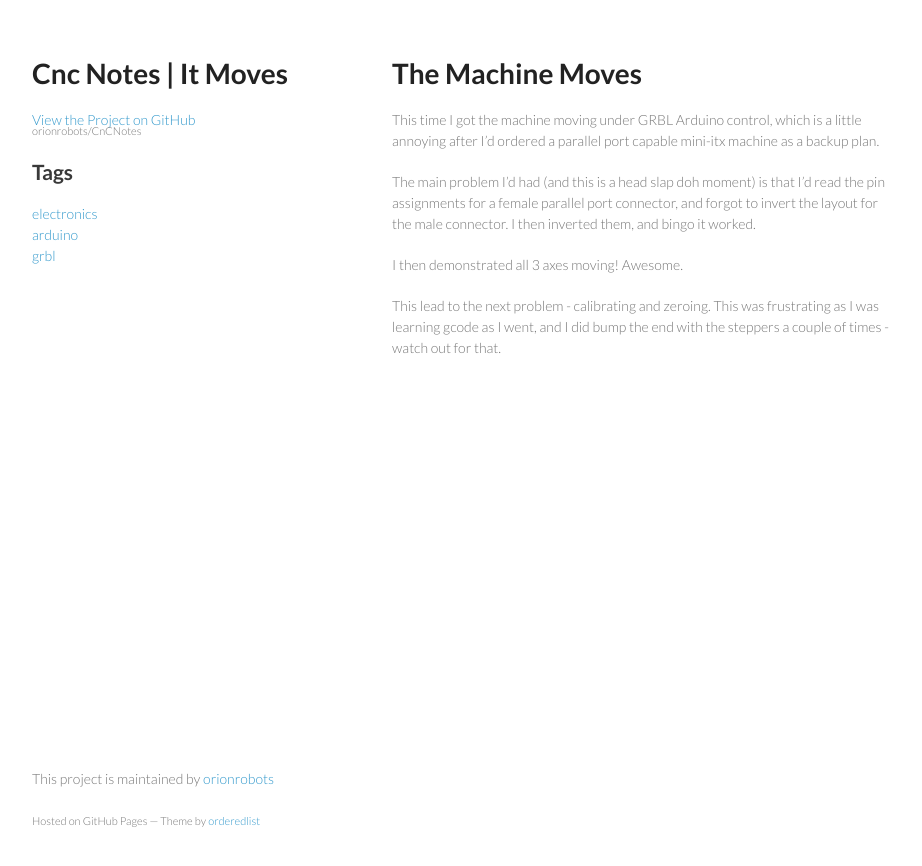
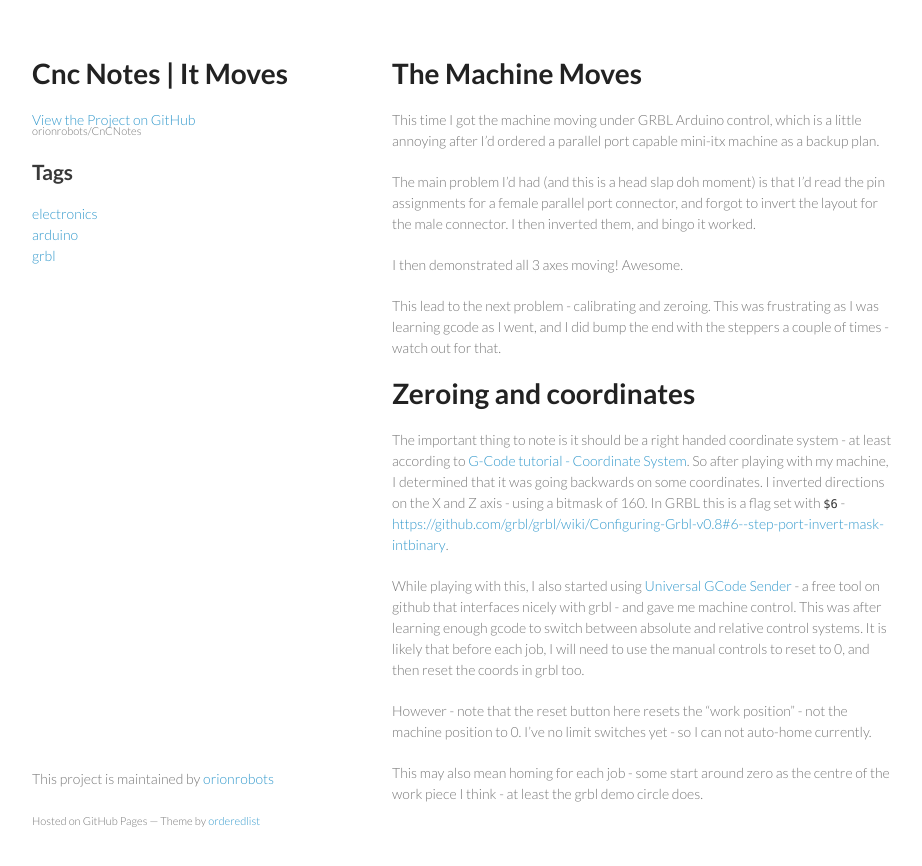
Before and after one commit to orionrobots/CnCNotes, a Jekyll site: the page built from _posts/2014-02-06-it-moves.md, in a window 1280 px wide. Shown: the top 866 px of the page, without its empty margins (178-1100 px from the left). Built offline with Jekyll 4.4.1, drawn with Linux system fonts in a browser that asks for light colours.

Commit message:
Next chunk

````diff
--- a/_posts/2014-02-06-it-moves.md
+++ b/_posts/2014-02-06-it-moves.md
@@ -12,3 +12,13 @@ The main problem I'd had (and this is a head slap doh moment) is that I'd read t
 I then demonstrated all 3 axes moving! Awesome.
 
 This lead to the next problem - calibrating and zeroing. This was frustrating as I was learning gcode as I went, and I did bump the end with the steppers a couple of times - watch out for that.
+
+# Zeroing and coordinates
+
+The important thing to note is it should be a right handed coordinate system - at least according to [G-Code tutorial - Coordinate System](http://www.cnccookbook.com/CCCNCGCodeCoordinates.htm). So after playing with my machine, I determined that it was going backwards on some coordinates. I inverted directions on the X and Z axis - using a bitmask of 160. In GRBL this is a flag set with ```$6``` - <https://github.com/grbl/grbl/wiki/Configuring-Grbl-v0.8#6--step-port-invert-mask-intbinary>.
+
+While playing with this, I also started using [Universal GCode Sender](https://github.com/winder/Universal-G-Code-Sender) - a free tool on github that interfaces nicely with grbl - and gave me machine control. This was after learning enough gcode to switch between absolute and relative control systems. It is likely that before each job, I will need to use the manual controls to reset to 0, and then reset the coords in grbl too.
+
+However - note that the reset button here resets the "work position" - not the machine position to 0. I've no limit switches yet - so I can not auto-home currently.
+
+This may also mean homing for each job - some start around zero as the centre of the work piece I think - at least the grbl demo circle does.
````
